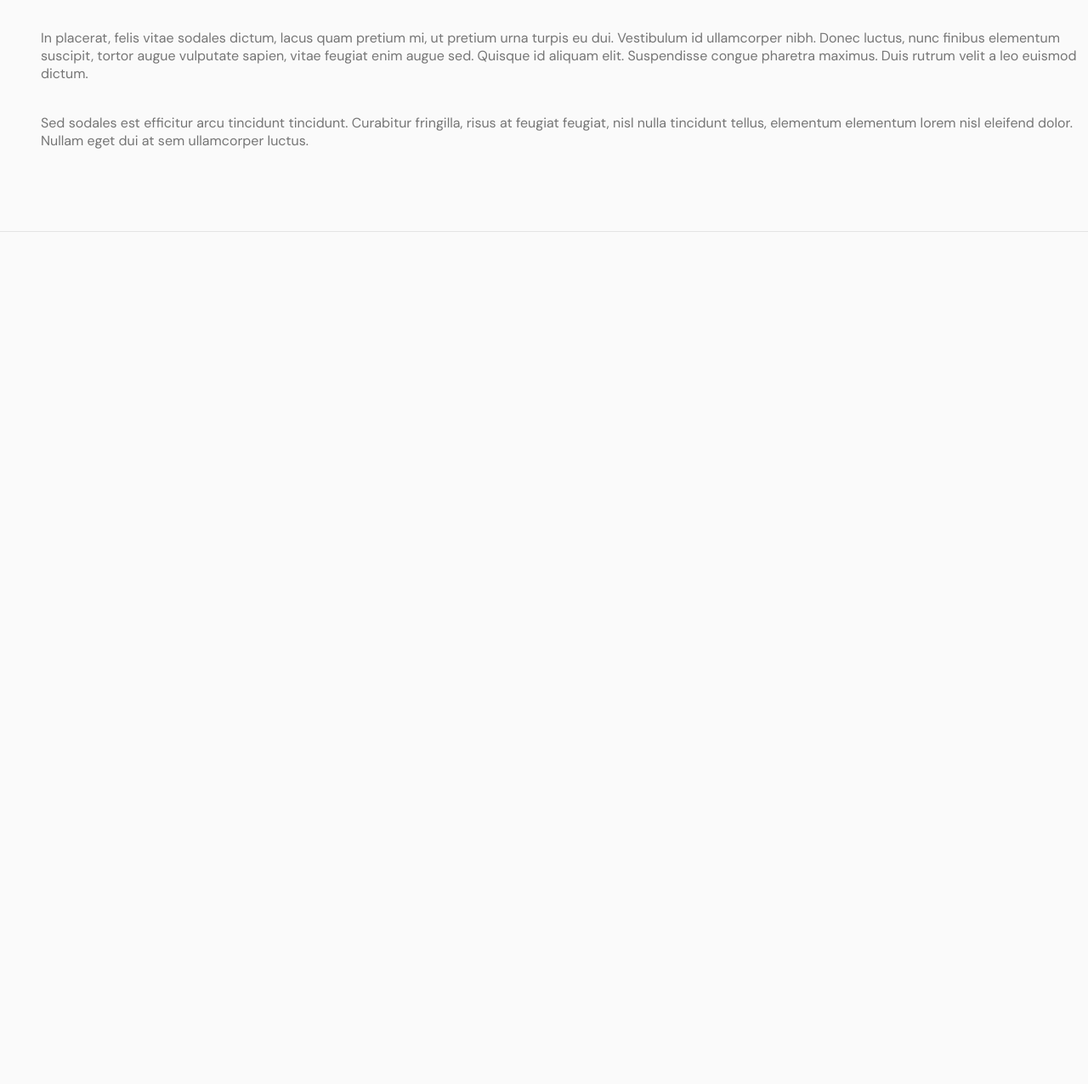
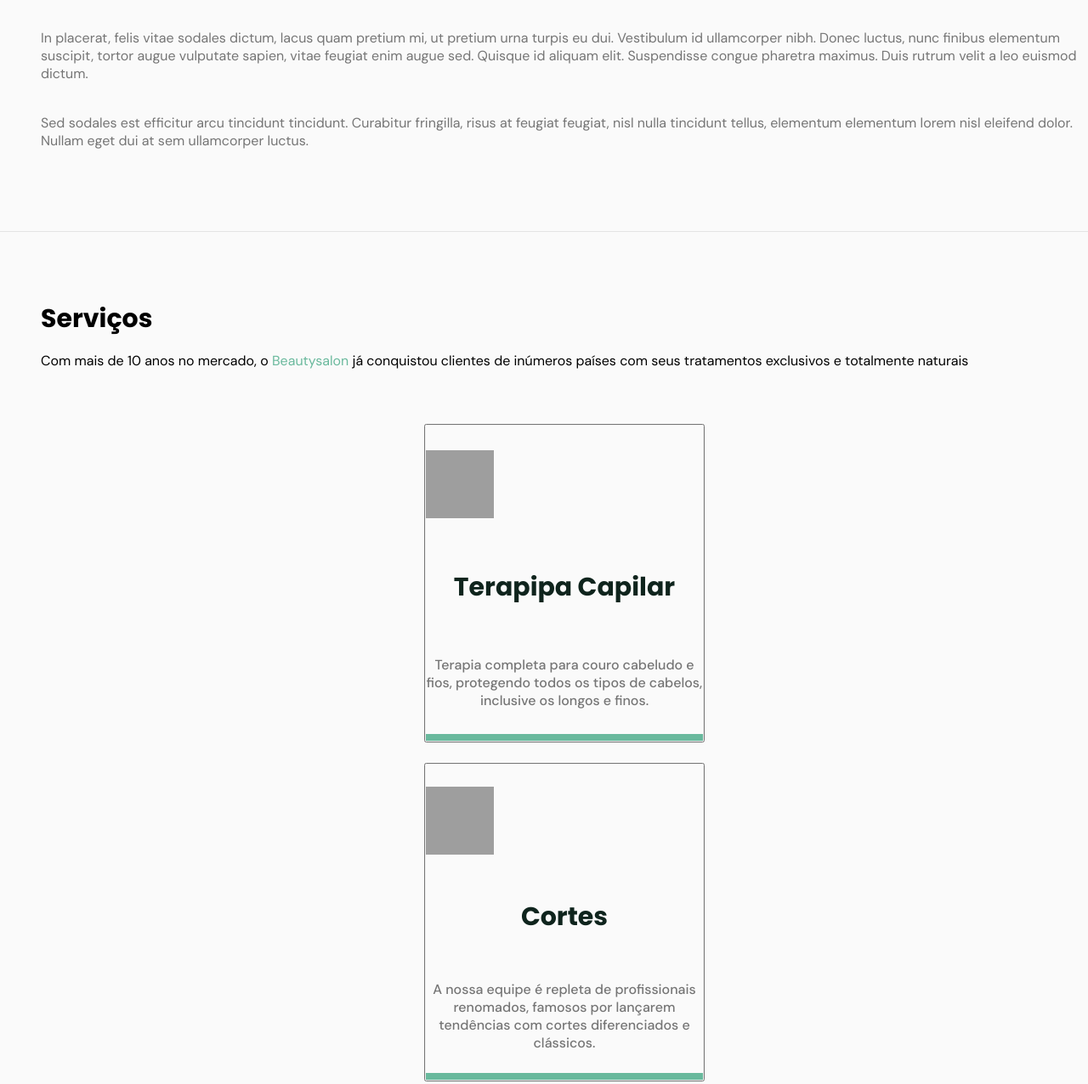
Before and after one commit to caiovmcoosta/OriginSIX, a plain HTML site: page index.html in a window 1280 px wide. Shown: the part 2620-3896 px from the top of the page at 85% size. Before the commit the page ends 2893 px from the top, so only its background shows below. Drawn offline with Linux system fonts and the light colour scheme; grey boxes are pictures that could not be loaded.

Commit message:
INTRODUCED SERVICES SECTION
Created services section, capilar button therapy and cuts button, not terminated

```diff
--- a/index.html
+++ b/index.html
@@ -12,6 +12,7 @@
     <link rel="stylesheet" href="styles/base.css" />
     <link rel="stylesheet" href="styles/layout.css" />
     <link rel="stylesheet" href="styles/about.css" />
+    <link rel="stylesheet" href="styles/services.css" />
 
     <!--- FONTS --->
     <link rel="preconnect" href="https://fonts.googleapis.com" />
@@ -86,6 +87,40 @@
           </div>
         </div>
       </section>
+      <section class="section" id="services">
+        <div class="container-two">
+          <div class="text-two">
+            <h1>Serviços</h1>
+            <p>
+              Com mais de 10 anos no mercado, o <span>Beautysalon</span> já conquistou clientes de inúmeros países com seus tratamentos exclusivos e totalmente naturais
+            </p>
+          </div>
+          <div class="terapy">
+            <button>
+              <div class="therapy-button">
+                <a class="button-therapy" href="#">
+                  <img class="capilar" src="https://image.flaticon.com/icons/png/512/3520/3520669.png" alt="icone mulher com rolinhos na cabeça">
+                  <h1>Terapipa Capilar</h1>
+                  <p>Terapia completa para couro cabeludo e fios, protegendo todos os tipos de cabelos, inclusive os longos e finos.</p>
+                </a>
+
+              </div>
+            </button>
+          </div>
+          <div class="therapy">
+            <button>
+              <div class="therapy-button">
+                <a class="button-therapy" href="#">
+                  <img class="capilar" src="https://img.icons8.com/plasticine/452/barber-scissors.png" alt="icone tesousa">
+                  <h1>Cortes</h1>
+                  <p>A nossa equipe é repleta de profissionais renomados, famosos por lançarem tendências com cortes diferenciados e clássicos.</p>
+                </a>
+
+              </div>
+            </button>
+          </div>
+        </div>
+      </section>
     </main>
   </body>
 </html>
--- a/styles/about.css
+++ b/styles/about.css
@@ -31,4 +31,5 @@
 
 #about {
   border-bottom: 1px solid #e4e4e4;
+
 }
--- a/styles/layout.css
+++ b/styles/layout.css
@@ -24,6 +24,9 @@ nav {
   margin-left: 1.5rem;
   margin-right: 1.5rem;
 }
+.therapy{
+    margin-top: 1.5rem;
+}
 .container-two {
   width: 100%;
   margin-left: 1.5rem;
@@ -37,6 +40,20 @@ nav {
 
 .section {
   padding: 5rem 0;
+}
+.button-therapy {
+  width: 20.4rem;
+  height: 23.2rem;
+  color: var(--text-color);
+  font: 500 1rem 'DM Sans', sans-serif;
+  border-style: none;
+}
+.button-cuts {
+  width: 20.4rem;
+  height: 23.2rem;
+  color: var(--text-color);
+  font: 500 1rem 'DM Sans', sans-serif;
+  border-style: none;
 }
 .button {
   width: 13.37rem;
@@ -53,6 +70,7 @@ nav {
 .button:hover {
   background: var(--base-color-alt);
 }
+
 .div-button {
   width: 100%;
   height: auto;
--- /dev/null
+++ b/styles/services.css
@@ -0,0 +1,60 @@
+#services .text-two h1{
+  margin: 0 1.5rem;
+  margin-bottom: 1rem;
+  text-align: left;
+  color: black;
+}
+#services .text-two p {
+  margin: 0 1.5rem;
+  margin-bottom: 4rem;
+  text-align: left;
+  color: black;
+}
+#about .therapy {
+  position: relative;
+  width: 100%;
+  height: 100%;
+  margin-bottom: 2rem;
+  margin-top: 1.25rem;
+}
+
+
+#services .capilar{
+  width: 5rem;
+  height: 5rem;
+  justify-content: center;
+}
+#services .button-therapy{
+  display: grid;
+  justify-content: center;
+  align-items: center;
+  background-color: var(--body-color);
+  border-bottom: 0.5rem solid #69B99D;
+}
+#services .button-cuts{
+  display: grid;
+  justify-content: center;
+  align-items: center;
+  background-color: var(--body-color);
+  border-bottom: 0.5rem solid #69B99D;
+}
+#services .cuts{
+  width: 5rem;
+  height: 5rem;
+  justify-content: center;
+}
+#services .button-cuts{
+  display: grid;
+  justify-content: center;
+  align-items: center;
+  background-color: white;
+  border-bottom: 0.5rem solid #69B99D;
+}
+#services {
+  border-bottom: 1px solid #e4e4e4;
+
+}
+
+.text-two span{
+  color: var(--base-color);
+}
```
